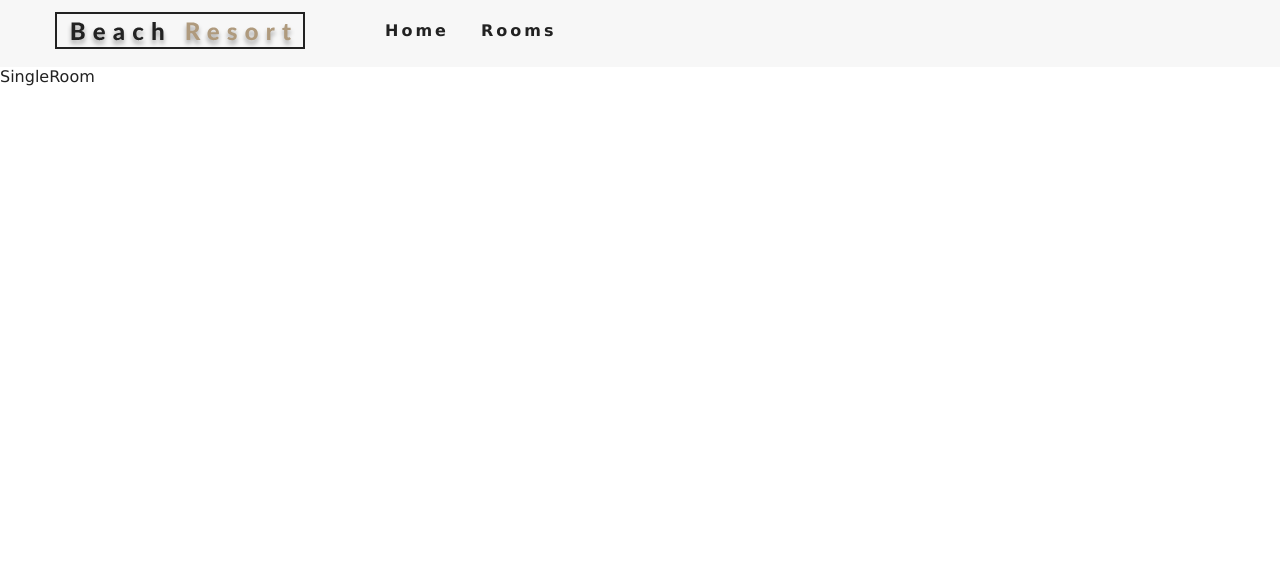
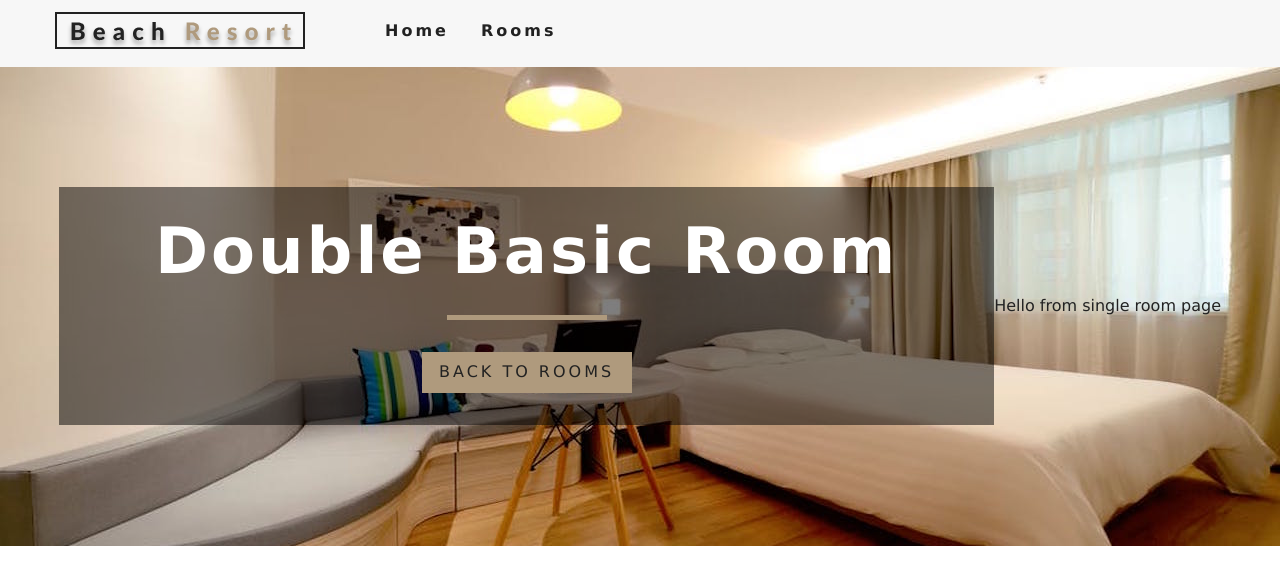
Before and after one commit to Jay055/Real_Estate_App, a React (Create React App) app: page /rooms/double-basic in a window 1280 px wide. Shown: the top 584 px of the page. Built offline with nearby package versions, Linux system fonts and the light colour scheme.

Commit message:
Single Room Display Before Styled Components

```diff
--- a/src/App.js
+++ b/src/App.js
@@ -18,7 +18,7 @@
        <Route path ="/" exact component={Home} />
        <Route path ="/rooms" exact component={Rooms} />
        {/* Route parameters, : acts as a wild card  */}
-       <Route path ="/rooms/:single" exact component={SingleRoom} />
+       <Route path ="/rooms/:slug" exact component={SingleRoom} />
         {/* with the switch tag return any path that's not matched */}
         <Route component={Error} />
 
--- a/src/Context.js
+++ b/src/Context.js
@@ -51,12 +51,22 @@
 
 
 
+  // Set Up getRoom from Slug Parameter / Query
+  getRoom = slug => {
+      // Set tempRooms as Rooms
+    let tempRooms = [...this.state.rooms];
+    const room = tempRooms.find(room => room.slug === slug);
+    return room;
+  }
+
+
 
 
 
   render() {
     return (
-      <RoomContext.Provider value={{...this.state}}>
+      // Make Values Available to the RoomContext
+      <RoomContext.Provider value={{...this.state, getRoom:this.getRoom}}>
        {this.props.children}
       </RoomContext.Provider>
     )
--- a/src/components/FeaturedRooms.js
+++ b/src/components/FeaturedRooms.js
@@ -15,7 +15,7 @@
     rooms = rooms.map(room => {
       return <Room key={room.id} room = {room} />
     })
-    console.log(rooms)
+    // console.log(rooms)
     return (
       <section className="featured-rooms">
         <Title title = "Featured Room"/>
--- a/src/pages/SingleRoom.js
+++ b/src/pages/SingleRoom.js
@@ -1,12 +1,63 @@
-import React from 'react'
+import React, { Component } from 'react';
+import defaultBcg from '../images/room-1.jpeg';
+import Hero from '../components/Hero';
+import Banner from '../components/Banner';
+import { Link } from 'react-router-dom';
 
-const SingleRoom = () => {
-  return (
-    <div>
-      SingleRoom
-    </div>
-  )
+import { RoomContext}  from '../Context';
+
+
+class SingleRoom extends Component {
+  // Access the URL parameter passed in by the slug.
+    constructor(props){
+      super(props);
+
+      console.log(this.props) // componentDidMount()
+      this.state = {
+
+        slug: this.props.match.params.slug,
+        defaultBcg: defaultBcg,
+      }
+
+
+    }
+     // Set Up Context Type
+    static contextType = RoomContext;
+    // componentDidMount(){
+
+
+
+  render() {
+    // Set Up Context Value
+    const { getRoom } = this.context;
+
+    const room = getRoom(this.state.slug);
+    // console.log(room);
+    if(!room){
+      return <div className="error">
+        <h3> Room not found </h3>
+        <Link to ='/rooms' className="btn-primary">
+          Back to Rooms
+        </Link>
+      </div>
+    }
+
+    // Destructure from room
+    const {name, description, capacity, size, price, extras, breakfast, pets,images} = room
+    return (
+      <Hero hero='roomsHero'>
+        <Banner title={`${name} room`}>
+          <Link to = '/rooms' className="btn-primary">
+            Back to Rooms
+          </Link>
+
+        </Banner>
+      <div>
+        Hello from single room page
+      </div>
+      </Hero>
+    )
+  }
 }
 
-
 export default SingleRoom;
```
